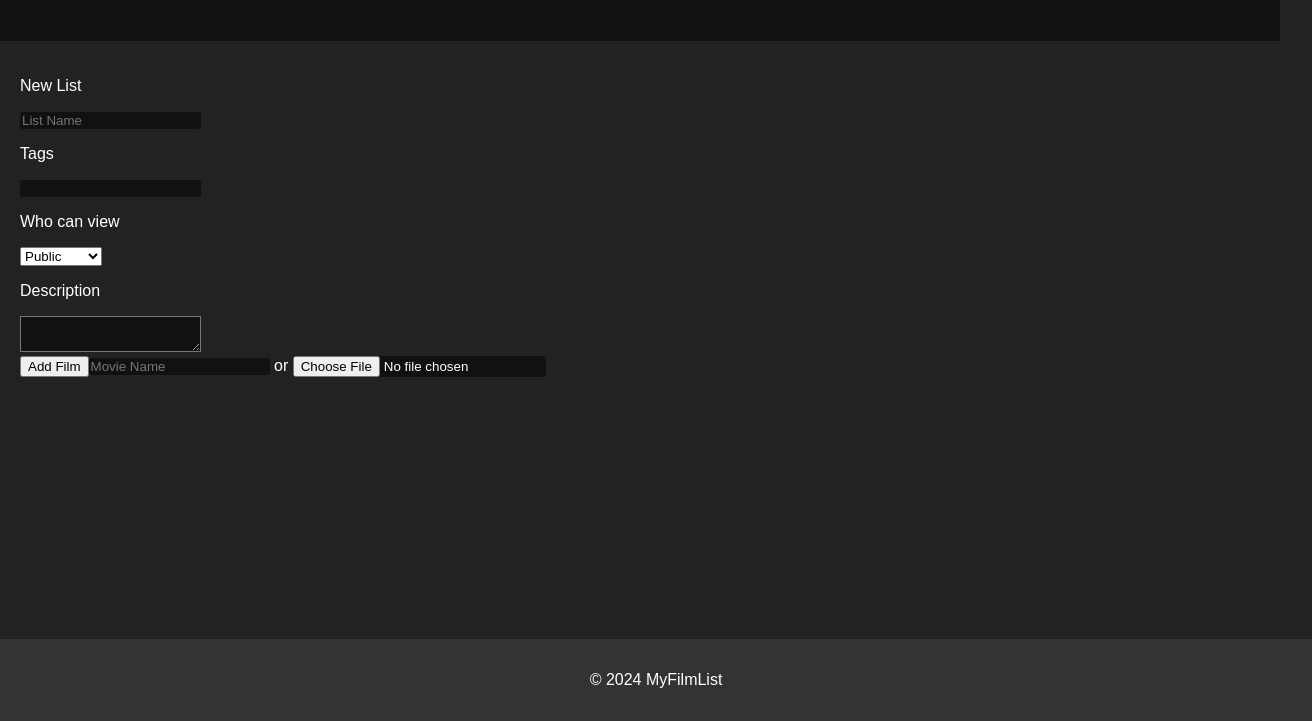
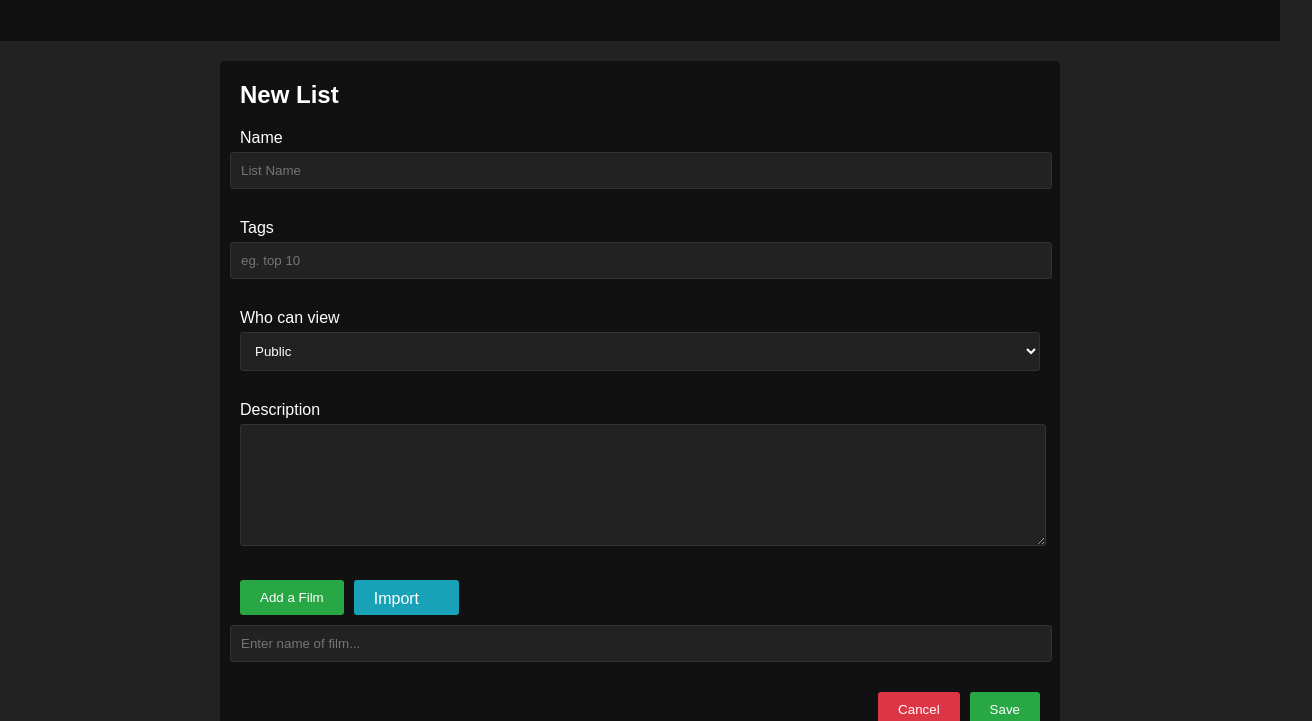
Before and after one commit to SerhatKaraman0/CMPE312-PROJECT, a plain HTML site: page html/lists.html in a window 1280 px wide. Shown: the part 79-800 px from the top of the page, 1312 px wide, since content can reach past the window. Drawn offline with Linux system fonts and the light colour scheme; no server answers.

Commit message:
List Page

```diff
--- a/css/lists.css
+++ b/css/lists.css
@@ -38,8 +38,8 @@ nav ul li a:hover {
 main {
   padding: 20px;
 }
+
 footer {
-  position: fixed;
   bottom: 0;
   left: 0;
   width: 100%;
@@ -49,10 +49,133 @@ footer {
   padding: 1rem;
 }
 
+.new-list {
+  background-color: #111;
+  padding: 20px;
+  border-radius: 5px;
+  max-width: 800px;
+  margin: 0 auto;
+}
 
-input{
-  background-color: #111;
+.new-list h2 {
+  margin-top: 0;
+  margin-bottom: 20px;
+}
+
+.form-group {
+  margin-bottom: 20px;
+}
+
+.form-group label {
+  display: block;
+  margin-bottom: 5px;
+}
+
+input, select, textarea {
+  width: 100%;
+  padding: 10px;
+  margin-bottom: 10px;
+  background-color: #222;
+  color: white;
+  border: 1px solid #333;
   border-radius: 3px;
-  border: 0;
 
 }
+
+textarea{
+  width: 98%;
+}
+
+input[type="file"]{
+  display: none;
+}
+
+#list-name, #tags, .add-film-input{
+  margin-left: -10px;
+}
+
+.add-film{
+  margin-bottom: 10px;
+}
+
+
+textarea {
+  height: 100px;
+}
+
+.add-film {
+  background-color: #28a745;
+  color: white;
+  border: none;
+  padding: 10px 20px;
+  margin-right: 10px;
+  cursor: pointer;
+  border-radius: 3px;
+
+}
+
+.add-film:hover {
+  background-color: #218838;
+}
+
+.import {
+  background-color: #17a2b8;
+  color: white;
+  border: none;
+  padding: 10px 20px;
+  cursor: pointer;
+  border-radius: 3px;
+  width: 65px;
+  height: 15px;
+
+
+
+}
+
+.import:hover {
+  background-color: #138496;
+}
+
+.buttons {
+  display: flex;
+  justify-content: flex-end;
+  margin-top: 20px;
+}
+
+.buttons-group{
+  display: flex;
+
+  margin-top: 20px;
+}
+
+.cancel {
+  background-color: #dc3545;
+  color: white;
+  border: none;
+  padding: 10px 20px;
+  margin-right: 10px;
+  cursor: pointer;
+  border-radius: 3px;
+}
+
+.cancel:hover {
+  background-color: #c82333;
+}
+
+.save {
+  background-color: #28a745;
+  color: white;
+  border: none;
+  padding: 10px 20px;
+  cursor: pointer;
+  border-radius: 3px;
+}
+
+.save:hover {
+  background-color: #218838;
+}
+
+.list-status {
+  text-align: center;
+  margin-top: 20px;
+}
--- a/html/lists.html
+++ b/html/lists.html
@@ -1,21 +1,19 @@
 <!DOCTYPE html>
 <html lang="en">
 <head>
-    <meta charset="UTF-8" />
-    <meta name="viewport" content="width=device-width, initial-scale=1.0" />
+    <meta charset="UTF-8">
+    <meta name="viewport" content="width=device-width, initial-scale=1.0">
     <title>MyFilmList</title>
-    <link rel="stylesheet" href="/css/lists.css" />
+    <link rel="stylesheet" href="/css/lists.css">
 </head>
 <body>
     <header>
         <h1>MyFilmList</h1>
         <nav>
             <ul>
-          <li><a href="/html/user-view.html" target="_blank"">Home</a></li>
+                <li><a href="/html/user-view.html" target="_blank">Home</a></li>
                 <li><a href="/html/lists.html" target="_blank" style="color: yellow;">My Lists</a></li>
-          <li>
-            <a href="/html/events.html" target="_blank">Events</a>
-          </li>
+                <li><a href="/html/events.html" target="_blank">Events</a></li>
                 <li><a href="/html/blog.html" target="_blank">Blog</a></li>
                 <li><a href="/html/feed.html" target="_blank">Friends</a></li>
             </ul>
@@ -23,44 +21,52 @@
     </header>
 
     <main>
-    <div class="api-response"></div>
-
-    <section>
-      <div>
-      <p>New List</p>
-      <input placeholder="List Name">
-
-    </div class="Tags">
-      <p>Tags</p>
-      <input class="ViewList">
-      <p>Who can view</p>
+        <section class="new-list">
+            <h2>New List</h2>
+            <div class="form-group">
+                <label for="list-name">Name</label>
+                <input id="list-name" type="text" placeholder="List Name">
             </div>
-
-      <select>
+            <div class="form-group">
+                <label for="tags">Tags</label>
+                <input id="tags" type="text" placeholder="eg. top 10">
+            </div>
+            <div class="form-group">
+                <label for="who-can-view">Who can view</label>
+                <select id="who-can-view">
                     <option value="Public">Public</option>
                     <option value="Private">Private</option>
                     <option value="Friends">Friends</option>
                     <option value="Share link">Share link</option>
                 </select>
+            </div>
 
-      <div class="Description">
-        <p>Description</p>
-
-        <textarea style="background-color: #111;
-         color: white;"></textarea>
+            <div class="form-group">
+                <label for="description">Description</label>
+                <textarea id="description"></textarea>
+            </div>
+            <div class="form-group">
+                <div class="buttons-group">
+                    <button class="add-film">Add a Film</button> <label for="file-upload" class="import">Import</label>
+                    <input id="file-upload" type="file"/>
 
                 </div>
+                <input class="add-film-input" type="text" placeholder="Enter name of film...">
+            </div>
+            <div class="buttons">
+                <button class="cancel">Cancel</button>
+                <button class="save">Save</button>
+            </div>
+            <div class="list-status">
+                <p>Your list is empty. Add films using the field above, or from the links on a film poster or page.</p>
+            </div>
+        </section>
+    </main>
 
-      <div class="add-film">
-        <button>Add Film</button><input class="add-film-input" placeholder="Movie Name"><span> or </span><input type="file">
-       </div>
-
-    </section>
-
-   </main>
     <footer>
         <p>&copy; 2024 MyFilmList</p>
     </footer>
+
     <script src="/js/lists.js"></script>
 </body>
 </html>
```
Lines whose indentation alone changed are shown as unchanged.
